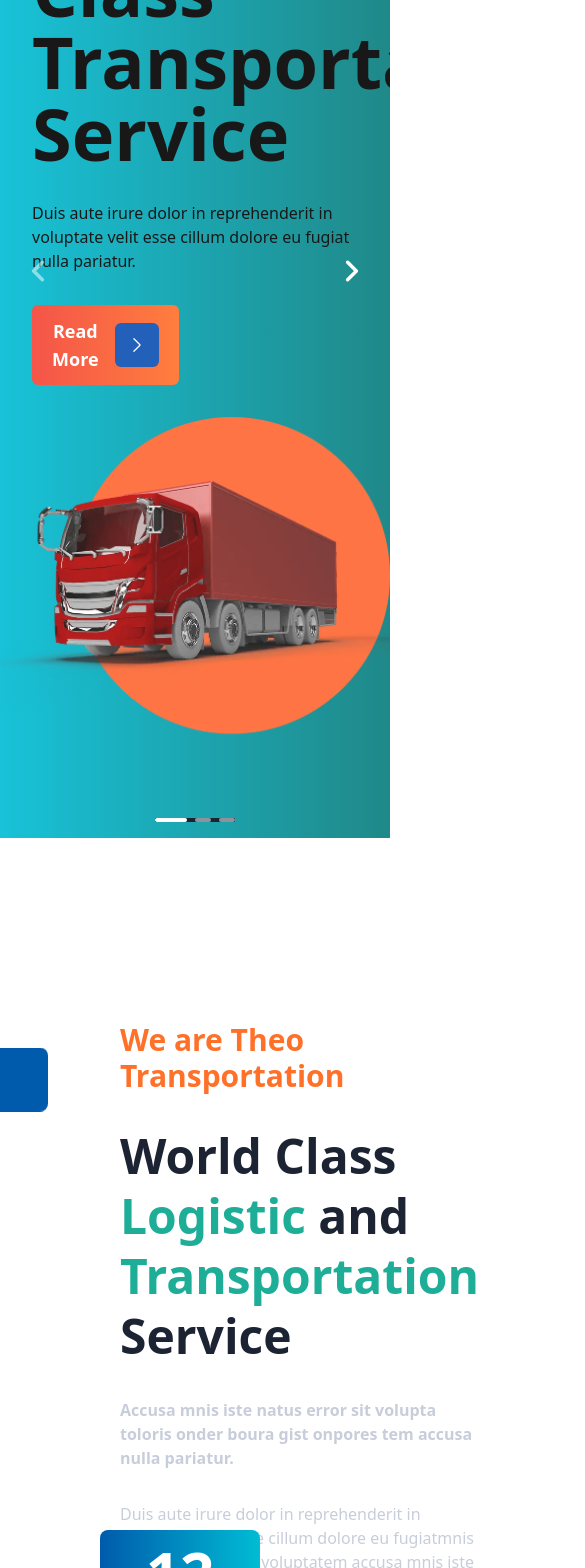
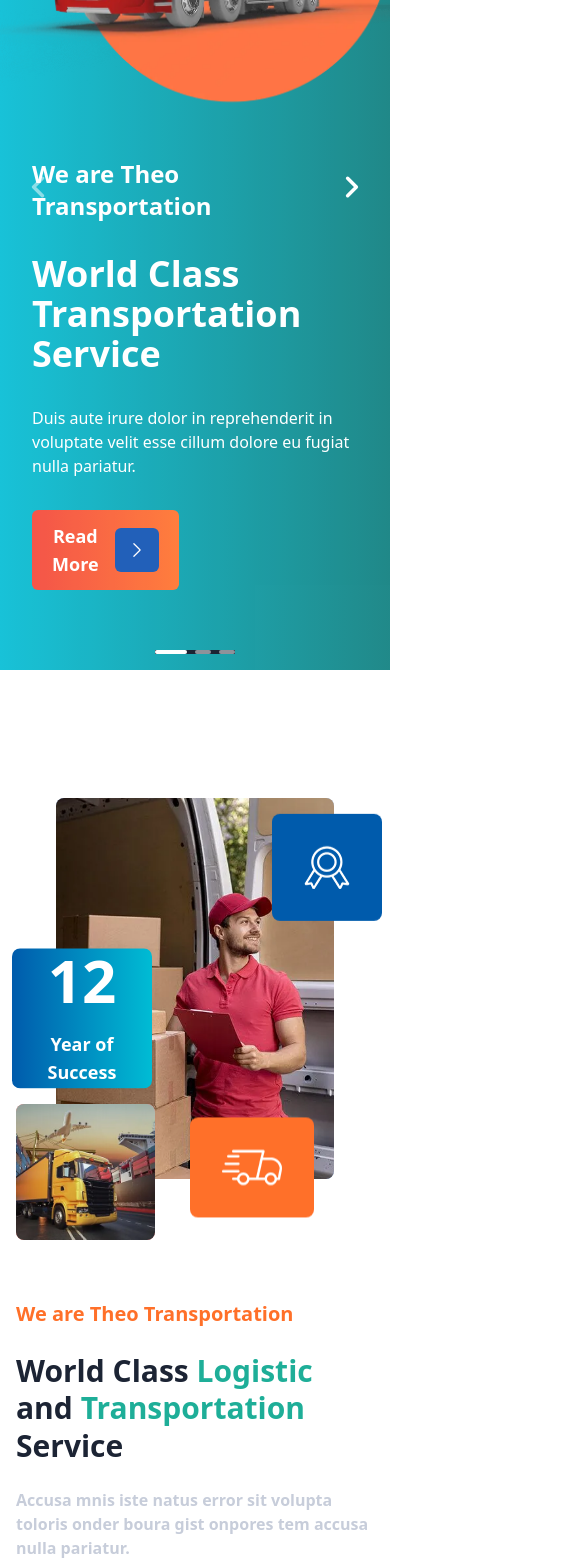
Before and after one commit to Hall-e3/thiotransportation, a React (Create React App) app: page / in a window 390 px wide. Shown: the part 432-2000 px from the top of the page, 585 px wide, since content can reach past the window. Built offline with nearby package versions, Linux system fonts and the light colour scheme.

Commit message:
new changes

```diff
--- a/src/pages/Home.jsx
+++ b/src/pages/Home.jsx
@@ -7,33 +7,22 @@ import {
   QuoteForm,
   Testimonials,
 } from "../components";
-import {
-  ChevronLeftIcon,
-  ChevronRightIcon,
-  PlayIcon,
-} from "@heroicons/react/24/solid";
+import { ChevronRightIcon, PlayIcon } from "@heroicons/react/24/solid";
 import {
   best_truck,
   bike,
-  boxes,
-  delivery_courier,
   home1,
   home2,
-  img1,
-  img3,
-  img4,
   person,
   person1,
   track,
   tropy,
   truck,
-  truck1,
-  truck2,
   videoImage,
 } from "../constants";
-import { Carousel, Progress } from "@material-tailwind/react";
+import { Carousel } from "@material-tailwind/react";
 import { abouts, cards } from "../data";
-import { Typography } from "@mui/material";
+
 
 export default function Home() {
   return (
@@ -58,14 +47,14 @@ export default function Home() {
           <div className=" bg-no-repeat bg-cover bg-gradient-to-r from-cyan-500 to-primary_green opacity-90">
             <div className="max-w-[1240px] mx-auto py-20">
               <div className="grid grid-cols-1 sm:grid-cols-2 gap-8">
-                <div className="flex flex-col space-y-8 px-8 justify-center">
-                  <h5 className="font-semibold text-2xl">
+                <div className="flex flex-col space-y-8 px-8 justify-center order-last lg:order-none">
+                  <h5 className="font-semibold text-2xl text-white">
                     We are Theo Transportation
                   </h5>
-                  <h2 className="font-bold text-7xl">
+                  <h2 className="font-bold text-4xl md:text-5xl lg:text-7xl  text-white">
                     World Class Transportation Service
                   </h2>
-                  <p>
+                  <p className="text-white font-normal text-base">
                     Duis aute irure dolor in reprehenderit in voluptate velit
                     esse cillum dolore eu fugiat nulla pariatur.
                   </p>
@@ -80,8 +69,8 @@ export default function Home() {
                     }
                   />
                 </div>
-                <div>
-                  <img src={truck} />
+                <div className="order-first lg:order-none flex items-center justify-center">
+                  <img src={truck} className="object-contain" />
                 </div>
               </div>
             </div>
@@ -90,11 +79,13 @@ export default function Home() {
             <div className="max-w-[1240px] mx-auto py-20">
               <div className="grid grid-cols-1 sm:grid-cols-2 gap-8">
                 <div className="flex flex-col space-y-8 px-8 justify-center">
-                  <h5 className="font-semibold text-2xl">
+                  <h5 className="font-semibold text-2xl text-white">
                     Tansport with Theo Transportation
                   </h5>
-                  <h2 className="font-bold text-7xl">Transport Safely</h2>
-                  <p>
+                  <h2 className="font-bold text-4xl md:text-5xl lg:text-7xl  text-white">
+                    Transport Safely
+                  </h2>
+                  <p className="text-white font-normal text-base">
                     Experience hassle-free journeys with our efficient transport
                     solutions that prioritize your comfort.
                   </p>
@@ -118,14 +109,14 @@ export default function Home() {
           <div className=" bg-no-repeat bg-cover bg-gradient-to-r from-primary_green to-cyan-500 opacity-90">
             <div className="max-w-[1240px] mx-auto py-20">
               <div className="grid grid-cols-1 sm:grid-cols-2 gap-8">
-                <div className="flex flex-col space-y-8 px-8 justify-center">
-                  <h5 className="font-semibold text-2xl">
+                <div className="flex flex-col space-y-8 px-8 justify-center order-last lg:order-none">
+                  <h5 className="font-semibold text-2xl text-white">
                     Your Business Partner
                   </h5>
-                  <h2 className="font-bold text-7xl">
+                  <h2 className="font-bold text-4xl md:text-5xl lg:text-7xl  text-white">
                     Transportation Made Simple
                   </h2>
-                  <p>
+                  <p className="text-white font-normal text-base">
                     Optimize your supply chain with our streamlined
                     transporation solution reducing production costs.
                   </p>
@@ -140,7 +131,7 @@ export default function Home() {
                     }
                   />
                 </div>
-                <div>
+                <div className="order-first lg:order-none">
                   <img src={person1} />
                 </div>
               </div>
@@ -148,10 +139,10 @@ export default function Home() {
           </div>
         </Carousel>
       </div>
-      <div className="py-30 mb-90">
+      <div className="pt-16 lg:pb-30 pb-16  sm:py-20 md:py-40 px-4 sm:px-20 md:px-10 mb-60 lg:mb-90">
         <div className="max-w-[1240px] mx-auto">
-          <div className="w-full flex space-x-10">
-            <div className="flex flex-1">
+          <div className="w-full grid grid-cols-1 sm:grid-cols-2 md:grid-cols-10">
+            <div className="hidden lg:flex md:col-span-5">
               <div className="h-full w-full flex justify-center relative">
                 <div className="bg-[#ff8485] rounded-lg absolute bottom-0 left-0 z-20">
                   <img
@@ -193,12 +184,56 @@ export default function Home() {
                 </div>
               </div>
             </div>
-            <div className="flex flex-1">
-              <div className="flex flex-col space-y-8 pl-20">
-                <h5 className="text-primary_orange font-bold text-3xl">
+
+            <div className="lg:hidden pb-15 px-10 h-[50vh]">
+              <div className="h-full w-full flex justify-center relative">
+                <div className="bg-[#ff8485] rounded-lg absolute w-[50%] -bottom-20 -left-10 z-20">
+                  <img
+                    src={home2}
+                    alt="nin4"
+                    className="object-cover rounded-lg"
+                  />
+                </div>
+
+                <div className="bg-[#9cc4f5] absolute rounded-lg top-0 right-0 z-10">
+                  <img
+                    src={home1}
+                    alt="home"
+                    className="object-cover w-full h-full rounded-lg "
+                  />
+                </div>
+
+                <div className="absolute -bottom-20 right-5 motion-safe:animate-bounce rounded-lg bg-primary_orange p-8 z-30">
+                  <img
+                    src={track}
+                    alt="driver"
+                    className="object-cover h-full rounded-lg"
+                  />
+                </div>
+
+                <div className="absolute top-10 -right-12 motion-safe:animate-bounce rounded-lg bg-[#005bac] p-8 z-30">
+                  <img
+                    src={tropy}
+                    alt="driver"
+                    className="object-cover h-full rounded-lg"
+                  />
+                </div>
+
+                <div className="bg-gradient-to-r from-[#005bac] to-cyan-500 text-white h-35 w-35 px-5  absolute z-40 bottom-10 -left-11 flex flex-col space-y-5  motion-safe:animate-bounce items-center justify-center  rounded-lg">
+                  <h6 className="text-white font-bold text-6xl">12</h6>
+                  <p className="text-white font-bold text-lg text-center">
+                    Year of Success
+                  </p>
+                </div>
+              </div>
+            </div>
+
+            <div className="flex flex-1 pt-20 md:pt-45 lg:pt-0 md:col-span-5">
+              <div className="flex flex-col space-y-6">
+                <h5 className="text-primary_orange font-bold text-xl md:text-2xl lg:text-3xl">
                   We are Theo Transportation
                 </h5>
-                <h3 className="font-bold text-5xl text-black leading-tight">
+                <h3 className="font-bold text-3xl md:text-4xl lg:text-5xl text-black leading-tight">
                   World Class <span className="text-[#1eae98]">Logistic</span>{" "}
                   and <span className="text-[#1eae98]">Transportation</span>{" "}
                   Service
@@ -230,7 +265,7 @@ export default function Home() {
                 </div>
                 <Button
                   text="Read More"
-                  buttonStyle="w-[40%] bg-gradient-to-r text-white  from-red-500  to-primary_orange py-3 text-lg font-bold rounded-md"
+                  buttonStyle="w-[60%] md:w-[40%] bg-gradient-to-r text-white  from-red-500  to-primary_orange py-3 text-lg font-bold rounded-md"
                   icon={
                     <div className="bg-[#005bac] p-3 rounded-md">
                       <ChevronRightIcon className="w-5 h-5 text-white" />
@@ -242,8 +277,8 @@ export default function Home() {
           </div>
         </div>
       </div>
-      <div className="py-40 bg-no-repeat bg-cover bg-gradient-to-r from-[#003869] to-primary_color opacity-90 relative">
-        <div className="border-8 border-white absolute -top-80 right-[20%] rounded-lg">
+      <div className="py-10 sm:py-20 md:py-30 lg:py-40 px-4 sm:px-20 md:px-10 bg-gradient-to-r from-[#003869] to-primary_color opacity-90 relative">
+        <div className="border-8 border-white absolute -top-80 right-[20%] rounded-lg hidden ">
           <img
             src={videoImage}
             alt="videoImage"
@@ -253,8 +288,18 @@ export default function Home() {
             <PlayIcon className="w-7 h-7" />
           </div>
         </div>
-        <div className="max-w-[1240px] mx-auto pt-50">
-          <div className="flex space-x-12 items-center">
+        <div className="2xl:w-[60%] 2xl:-top-95 2xl:right-[15%] 2xl:left-[20%] border-8 border-white absolute rounded-lg -top-40 lg:-top-90 right-2 mx-4">
+          <img
+            src={videoImage}
+            alt="videoImage"
+            className="object-contain w-full h-full rounded-lg"
+          />
+          <div className="bg-gradient-to-r lg:bottom-60 lg:right-[40%] lg:left-[45%] from-[#005bac] to-primary_green motion-safe:animate-ping-once text-white h-25 w-25 rounded-full absolute flex flex-col space-y-5 z-20 bottom-[25%] left-[35%] right-[45%] items-center justify-center">
+            <PlayIcon className="w-7 h-7" />
+          </div>
+        </div>
+        <div className="max-w-[1240px] mx-auto pt-20 lg:pt-50 ">
+          <div className="flex flex-col space-y-8 lg:space-y-0 lg:flex-row lg:space-x-12 items-center">
             {abouts.map((about) => (
               <div
                 key={about.id}
@@ -272,14 +317,14 @@ export default function Home() {
           </div>
         </div>
       </div>
-      <div className="py-30">
+      <div className="py-15 sm:py-20 md:py-40 px-4 sm:px-20 md:px-10">
         <div className="max-w-[1240px] mx-auto">
           <div className="flex flex-col items-center justify-center space-y-4">
-            <div className="flex flex-col items-center justify-center space-y-4 px-80 mb-10">
+            <div className="flex flex-col items-center justify-center space-y-4 lg:px-80 mb-10">
               <h5 className="text-primary_orange font-bold text-2xl">
                 Our Service
               </h5>
-              <span className="font-bold text-5xl text-black text-center leading-tight pb-4">
+              <span className="font-bold text-3xl md:text-4xl lg:text-5xl text-black text-center leading-tight pb-4">
                 We Find the{" "}
                 <span className="text-[#1eae98]"> Destination </span> for Your{" "}
                 <span className="text-[#1eae98]">Product </span>
@@ -287,7 +332,7 @@ export default function Home() {
               <div className="py-[2.5px] px-[30px]  bg-primary_color" />
             </div>
           </div>
-          <div className="grid grid-cols-1 sm:grid-cols-2 md:grid-cols-3 gap-8 transition">
+          <div className="grid grid-cols-1 sm:grid-cols-2 md:grid-cols-3 gap-y-14 lg:gap-x-8 transition">
             {cards.map((card) => (
               <div
                 key={card.id}
@@ -321,14 +366,14 @@ export default function Home() {
           </div>
         </div>
       </div>
-      <div className="py-30 bg-[#31373f]">
+      <div className="py-15 sm:py-20 md:py-40 px-4 sm:px-20 md:px-10 bg-[#31373f]">
         <div className="max-w-[1240px] mx-auto flex flex-col space-y-20">
           <div className="flex flex-col items-center justify-center space-y-4">
             <div className="flex flex-col items-center justify-center space-y-4 px-80 mb-10">
               <h5 className="text-primary_orange font-bold text-2xl">
                 How it works
               </h5>
-              <span className="font-bold text-5xl text-white text-center leading-tight pb-4">
+              <span className="font-bold text-3xl md:text-4xl lg:text-5xl text-white text-center leading-tight pb-4">
                 World Class <span className="text-[#1eae98]"> Logistics </span>
                 and <span className="text-[#1eae98]">Transportation </span>
               </span>
@@ -336,31 +381,37 @@ export default function Home() {
             </div>
           </div>
           <div className="grid grid-cols-1 sm:grid-cols-2 md:grid-cols-12">
-            <div className="col-span-3 flex flex-col space-y-30">
-              <div className="relative">
-                <div className="flex flex-col items-center justify-center p-10 bg-white rounded-lg shadow-sm">
+            <div className="col-span-3 flex flex-col space-y-8 lg:space-y-30 mb-6 lg:mb-0">
+              <div className="lg:relative">
+                <div className="flex flex-col lg:items-center justify-center h-[25vh] px-8 space-y-4 bg-white rounded-lg shadow-sm">
+                  <p className="font-bold text-base rounded-full h-18 w-18 flex justify-center items-center bg-[#1eae98]">
+                    01
+                  </p>
                   <h4 className="font-bold text-2xl">Pick A Service</h4>
-                  <p className="text-grey_skip font-light text-center">
+                  <p className="text-grey_skip font-light lg:text-center">
                     Ynim ad minim veniam ex ercitation pllamycp.
                   </p>
                 </div>
-                <p className="font-bold text-base absolute -top-7 -left-6.5 rounded-full p-6 bg-[#1eae98]">
+                <p className="font-bold text-base absolute -top-7 -left-6.5 rounded-full p-6 bg-[#1eae98] hidden">
                   01
                 </p>
               </div>
               <div className="relative">
-                <div className="flex flex-col items-center justify-center py-10  bg-white rounded-lg shadow-sm">
+                <div className="flex flex-col lg:items-center justify-center h-[25vh] px-8 space-y-4  bg-white rounded-lg shadow-sm">
+                  <p className="font-bold text-base rounded-full h-18 w-18 flex justify-center items-center bg-[#1eae98]">
+                    03
+                  </p>
                   <h4 className="font-bold text-2xl">Pick A Service</h4>
-                  <p className="text-grey_skip font-light text-center">
+                  <p className="text-grey_skip font-light lg:text-center">
                     Dim ad minim veniam ex ercitation cllamycd.
                   </p>
                 </div>
-                <p className="font-bold text-base absolute -top-7 -left-6.5 rounded-full p-6 bg-[#1eae98]">
+                <p className="font-bold text-base absolute -top-7 -left-6.5 rounded-full p-6 bg-[#1eae98] hidden">
                   03
                 </p>
               </div>
             </div>
-            <div className="col-span-6 flex items-center justify-center">
+            <div className="col-span-6 lg:flex items-center justify-center hidden">
               <div>
                 <img
                   src={bike}
@@ -369,26 +420,32 @@ export default function Home() {
                 />
               </div>
             </div>
-            <div className="col-span-3 flex flex-col space-y-30">
+            <div className="col-span-3 flex flex-col space-y-8 lg:space-y-30">
               <div className="relative">
-                <div className="flex flex-col items-center justify-center p-10 bg-white rounded-lg shadow-sm">
+                <div className="flex flex-col lg:items-center justify-center h-[25vh] px-8 space-y-4 bg-white rounded-lg shadow-sm">
+                  <p className="font-bold text-base rounded-full h-18 w-18 flex justify-center items-center bg-[#1eae98]">
+                    02
+                  </p>
                   <h4 className="font-bold text-2xl">Send Product</h4>
-                  <p className="text-grey_skip font-light text-center">
+                  <p className="text-grey_skip font-light lg:text-center">
                     Unim ad minim veniam ex ercitation illamyce.
                   </p>
                 </div>
-                <p className="font-bold text-base absolute -top-7 -left-6.5 rounded-full p-6 bg-[#1eae98]">
+                <p className="font-bold text-base absolute -top-7 -left-6.5 rounded-full p-6 bg-[#1eae98] hidden">
                   02
                 </p>
               </div>
               <div className="relative">
-                <div className="flex flex-col items-center justify-center p-10 bg-white rounded-lg shadow-sm">
+                <div className="flex flex-col lg:items-center justify-center h-[25vh] px-8 space-y-4 bg-white rounded-lg shadow-sm">
+                  <p className="font-bold text-base rounded-full h-18 w-18 flex justify-center items-center bg-[#1eae98]">
+                    03
+                  </p>
                   <h4 className="font-bold text-2xl">Clear Payment</h4>
-                  <p className="text-grey_skip font-light text-center">
+                  <p className="text-grey_skip font-light lg:text-center">
                     Onim ad minim veniam ex ercitation illamycy.
                   </p>
                 </div>
-                <p className="font-bold text-base absolute -top-7 -left-6.5 rounded-full p-6 bg-[#1eae98]">
+                <p className="font-bold text-base absolute -top-7 -left-6.5 rounded-full p-6 bg-[#1eae98] hidden">
                   04
                 </p>
               </div>
@@ -397,19 +454,19 @@ export default function Home() {
         </div>
       </div>
       <Testimonials />
-      <div className="py-30 bg-[#003869CC]">
+      <div className="py-15 sm:py-20 md:py-30 lg:py-40 px-4 sm:px-20 md:px-10 bg-[#003869CC]">
         <div className="max-w-[1240px] mx-auto">
-          <div className="flex flex-row space-x-8">
-            <div className="flex flex-col justify-center flex-1">
+          <div className="flex flex-col lg:flex-row lg:space-x-8">
+            <div className="flex flex-col justify-center lg:flex-1">
               <QuoteForm />
             </div>
-            <div className="flex-1">
-              <div className={`flex flex-col space-y-8 pl-30`}>
+            <div className="flex-1 pt-15 lg:pt-0">
+              <div className={`flex flex-col space-y-8 lg:pl-30`}>
                 <div className="flex flex-col space-y-3">
-                  <h3 className="text-2xl font-bold text-white">
+                  <h3 className="text-xl lg:text-2xl  font-bold text-white">
                     Frequently Asked Questions
                   </h3>
-                  <h3 className="text-5xl font-bold text-white leading-relaxed">
+                  <h3 className="text-3xl md:text-4xl lg:text-5xl font-bold text-white leading-relaxed">
                     Get the best logistic service
                   </h3>
                 </div>
@@ -422,30 +479,34 @@ export default function Home() {
       <div className="py-30 mb-50">
         <div className="max-w-[1240px] mx-auto">
           <div className="flex flex-col items-center justify-center space-y-">
-            <div className="flex flex-col items-center justify-center space-y-4 px-80 mb-10">
+            <div className="flex flex-col items-center justify-center space-y-4 lg:px-80 mb-10">
               <h5 className="text-primary_orange font-bold text-2xl">
                 From Our Blog
               </h5>
-              <span className="font-bold text-5xl text-black text-center leading-tight pb-4">
+              <span className="font-bold text-3xl md:text-4xl lg:text-5xl text-black text-center leading-tight pb-4">
                 Get latest <span className="text-[#1eae98]"> news </span> and
                 Your <span className="text-[#1eae98]">updates </span>
               </span>
               <div className="py-[2.5px] px-[30px]  bg-primary_color" />
             </div>
           </div>
-          <div className="grid grid-cols-1 sm:grid-cols-2 md:grid-cols-2 transition">
-            <div className="relative group">
+          <div className="grid grid-cols-1 sm:grid-cols-2 transition">
+            <div className="relative group px-4 lg:px-0">
               <img
                 src={best_truck}
                 alt="best_truck"
                 className="rounded-lg object-cover w-full h-full duration-700 ease-linear transform hover:scale-105"
               />
               <div className="absolute bottom-10 left-10">
-                <p className="text-white font-medium text-md">Web Design    |   October 09, 2022</p>
-                <p className="group-hover:text-primary_orange text-white font-bold text-2xl">Tips n tricks to make your clients happy</p>
+                <p className="text-white font-medium text-md">
+                  Web Design | October 09, 2022
+                </p>
+                <p className="group-hover:text-primary_orange text-white font-bold text-2xl">
+                  Tips n tricks to make your clients happy
+                </p>
               </div>
             </div>
-            <div className="h-full flex items-center justify-center space-x-6 px-4">
+            <div className="h-full flex flex-col space-y-5 lg:space-y-0 lg:flex-row items-center justify-center lg:space-x-6 px-4 pt-8 lg:pt-0">
               <div className="h-full flex flex-col  space-y-6 group">
                 <div className="flex flex-1 flex-col space-y-10  p-10 border border-stroke rounded-lg shadow-sm">
                   <div className="flex flex-col">
@@ -472,8 +533,8 @@ export default function Home() {
                 </div>
               </div>
 
-              <div className="h-full flex flex-col  space-y-6">
-                <div className="flex flex-1 flex-col space-y-10 p-10 border border-stroke rounded-lg shadow-sm">
+              <div className="h-full flex flex-col  space-y-6 group">
+                <div className="flex flex-1 flex-col space-y-10 px-12 py-10 lg:p-10 lg:py-0 lg:px-0 border border-stroke rounded-lg shadow-sm">
                   <div className="flex flex-col">
                     <h4 className="font-bold text-lg text-primary_orange">
                       Logistis
@@ -485,7 +546,7 @@ export default function Home() {
                   <p>February 13, 2022</p>
                 </div>
 
-                <div className="flex flex-1 flex-col space-y-10 p-10 border border-stroke rounded-lg shadow-sm">
+                <div className="flex flex-1 flex-col space-y-10 px-12 py-10 lg:py-0 lg:px-0 lg:p-10 border border-stroke rounded-lg shadow-sm">
                   <div className="flex flex-col">
                     <h4 className="font-bold text-lg text-primary_orange">
                       Logistis
--- a/src/pages/Services.jsx
+++ b/src/pages/Services.jsx
@@ -9,11 +9,9 @@ import {
 } from "../components";
 import {
   CheckIcon,
-  ChevronLeftIcon,
   ChevronRightIcon,
 } from "@heroicons/react/24/solid";
 import { cards, reviews, works } from "../data";
-import { Carousel } from "@material-tailwind/react";
 
 export default function Services() {
   const [currentSlide, setCurrentSlide] = useState(0);
```
Also changed, not shown: src/components/Testimonials.jsx (+4 -10 lines).
